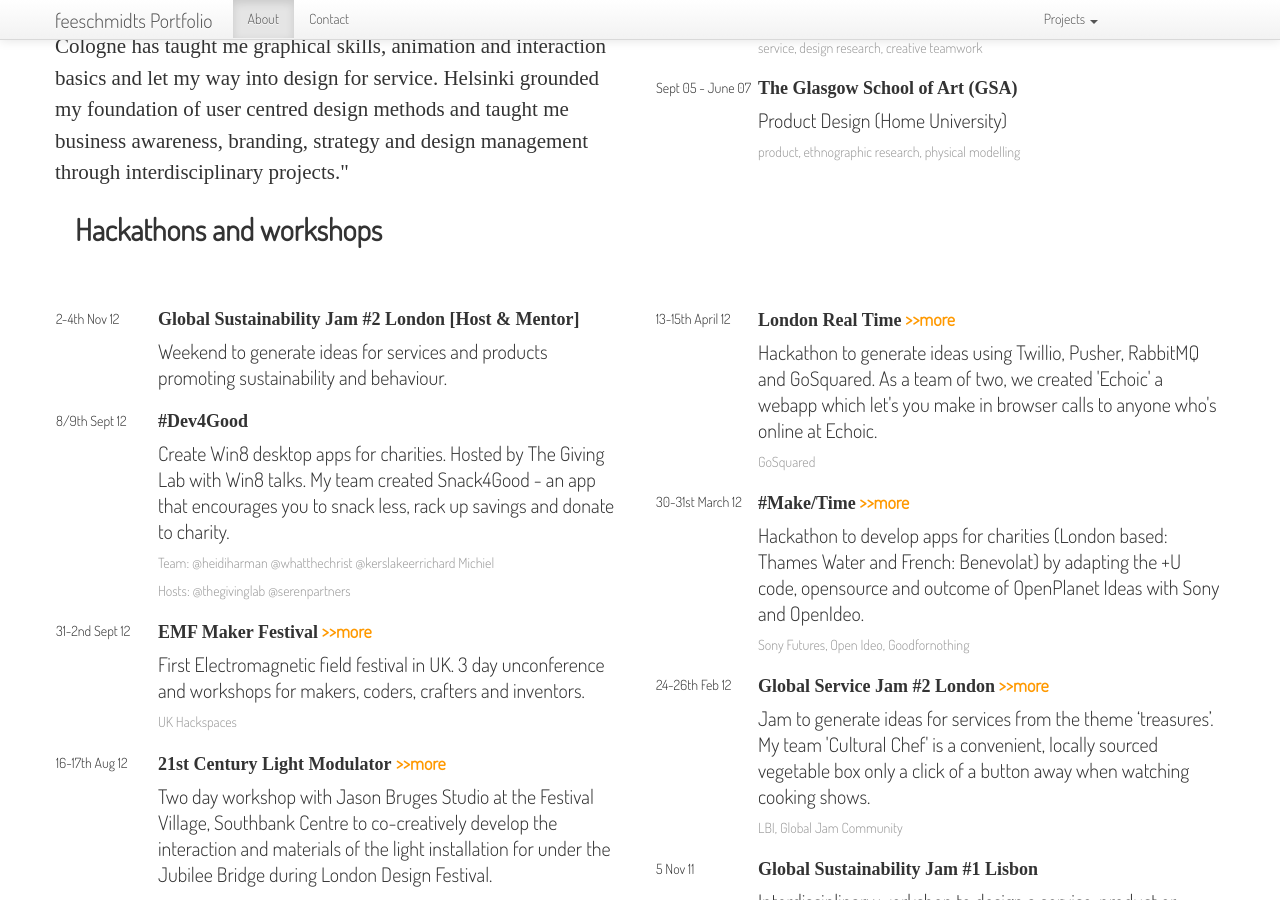
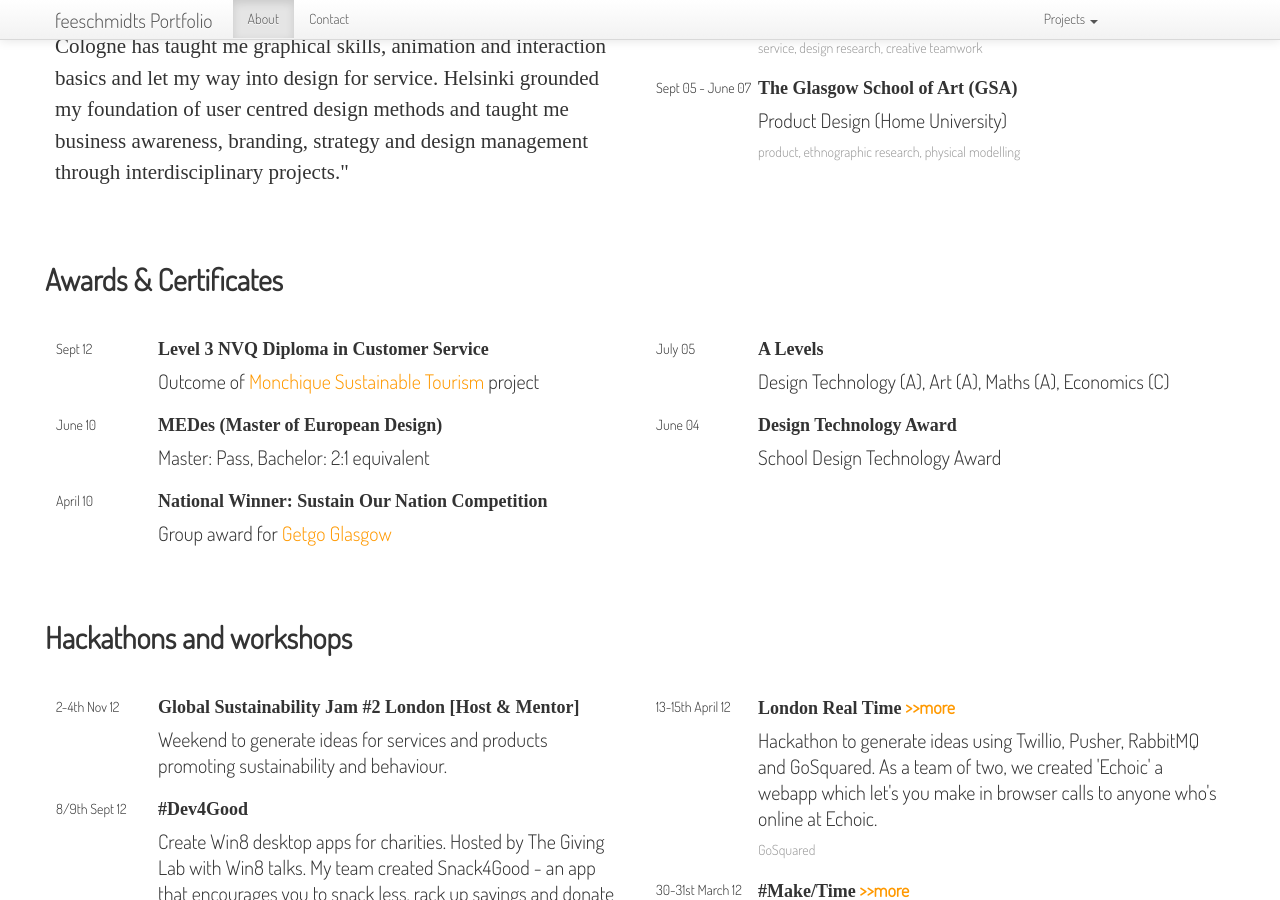
Before and after one commit to feeschmidts/feeschmidts.github.com, a Jekyll site: the page built from about.html, in a window 1280 px wide and 900 px high, scrolled down 2516 px. Built offline with Jekyll 4.4.1, drawn with Linux system fonts in a browser that asks for light colours; some web fonts are replaced; some of the changed text lies outside the part shown.

Commit message:
Added Certificates & Awards

```diff
--- a/about.html
+++ b/about.html
@@ -171,7 +171,6 @@ title: About
 
   <div class="span6">
     <table border="0">
-      <tr>
         <tr>
         <td class="date">June 2010</td>
         <td>
@@ -199,7 +198,6 @@ title: About
         </td>
       </tr>
 
-      <tr>
         <td class="date">Aug 08 - May 09</td>
         <td>
           <h4>University of Art and Design Helsinki ( TAIK)</h4>
@@ -208,7 +206,6 @@ title: About
         </td>
       </tr>
 
-      <tr>
         <td class="date">Oct 07 - July 08</td>
         <td>
           <h4>International School of Design, Cologne (KISD)</h4>
@@ -217,7 +214,6 @@ title: About
         </td>
       </tr>
 
-      <tr>
         <td class="date">Sept 05 - June 07</td>
         <td>
           <h4>The Glasgow School of Art (GSA)</h4>
@@ -225,22 +221,59 @@ title: About
           <p class="small blue">product, ethnographic research, physical modelling</p>
         </td>
       </tr>
+    </table>
+    </div>
+  </div>
 
-      <!-- <tr>
-        <td class="date">09.2003 - 07.2005</td>
+
+<div class="row">
+  <h2>Awards & Certificates</h2>
+<div class="span6">
+    <table border="0">
+      <tr>
+        <td class="date">Sept 12</td>
         <td>
-          <h4>Sidcot School</h4>
-          <p>A-Levels: Design Technology, Art, Maths, Economics</p>
-          <p class="small blue">materials, workshop skills, electronic circuits</p>
+          <h4>Level 3 NVQ Diploma in Customer Service</h4>
+          <p>Outcome of <a href="Monchique.html">Monchique Sustainable Tourism</a> project</p>
         </td>
-      </tr> -->
+      </tr>
+      <td class="date">June 10</td>
+        <td>
+          <h4>MEDes (Master of European Design)</h4>
+          <p>Master: Pass, Bachelor: 2:1 equivalent</a></p>
+        </td>
+      </tr>
+        <td class="date">April 10</td>
+        <td>
+          <h4>National Winner: Sustain Our Nation Competition</h4>
+          <p>Group award for <a href="getgo.html">Getgo Glasgow</a></p>
+        </td>
+      </tr>
+      </table>
+    </div>
 
+    <div class="span6">
+      <table border="0">
+        <tr>
+        <td class="date">July 05</td>
+        <td>
+          <h4>A Levels</h4>
+          <p>Design Technology (A), Art (A), Maths (A), Economics (C)</p>
+        </td>
+      </tr>
+      <tr>
+        <td class="date">June 04</td>
+        <td>
+          <h4>Design Technology Award</h4>
+          <p>School Design Technology Award</p>
+        </td>
+      </tr>
     </table>
   </div>
 </div>
 
+<div class="row">
   <h2>Hackathons and workshops</h2>
-  <div class="row">
   <div class="span6">
     <table border="0">
       <tr>
@@ -401,9 +434,9 @@ title: About
       <tr>
         <td class="date">18th Sept 12</td>
         <td>
-          <h4>Upcoming: Global Design Forum</h4>
-          <p>One day design conference where I'll be volunteering and tweeting.</p>
-          <p class="small">London Design Festival</p>
+          <h4>Global Design Forum</h4>
+          <p>Volunteer and tweeter for London Design Festival.</p>
+          <p class="small">#gdf12</p>
         </td>
       </tr>
         <td class="date">29th Aug 12</td>
```
